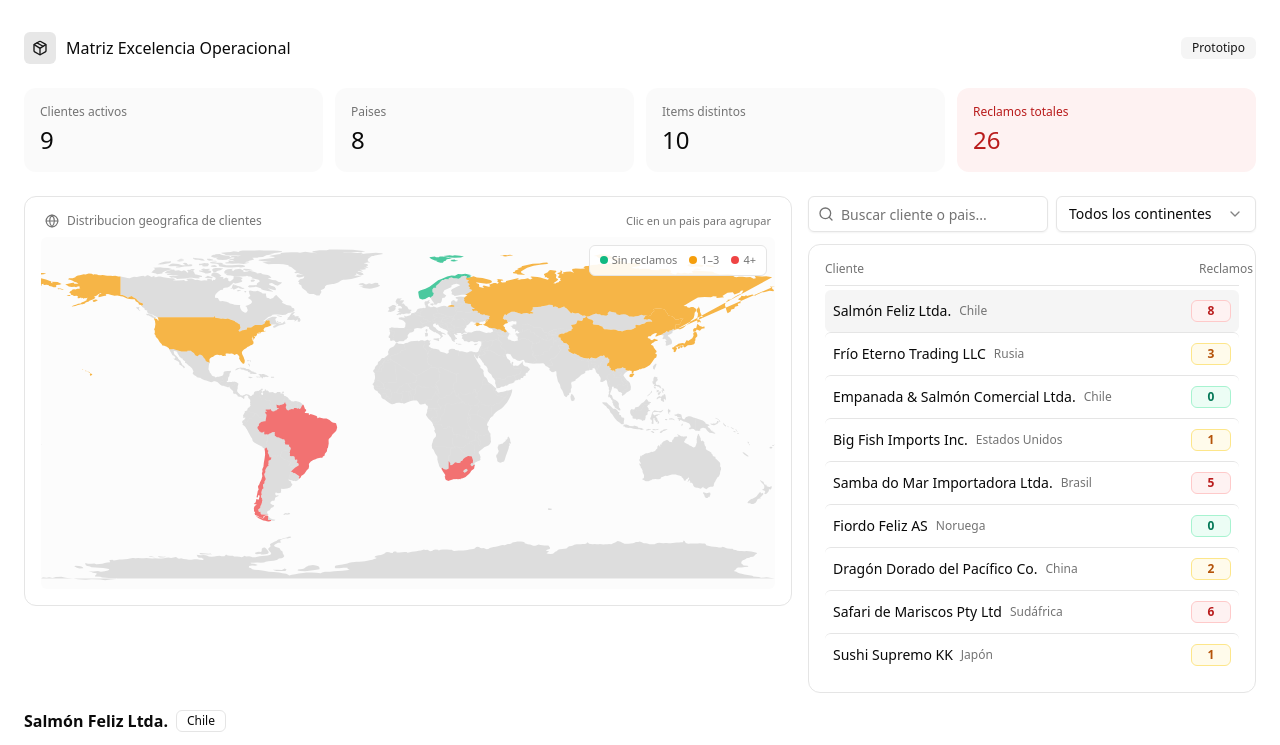
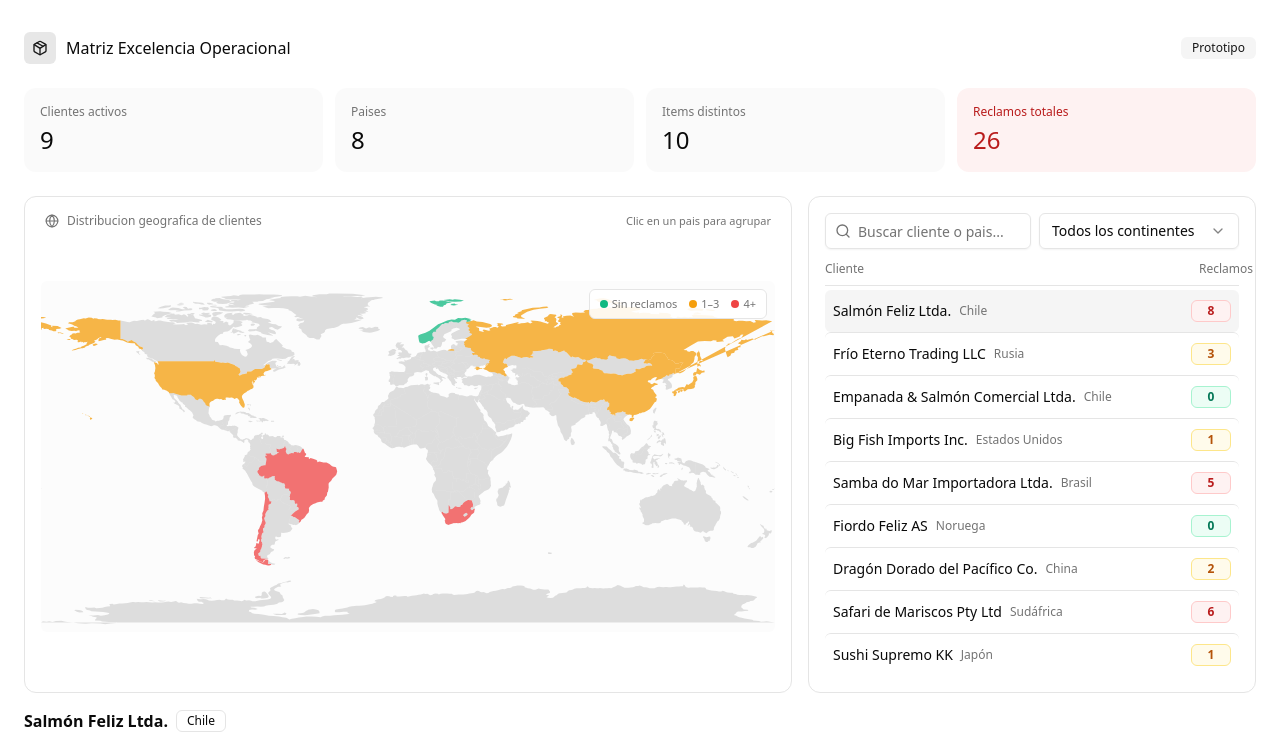
Before and after one commit to FranciscoSaldivia/Testing, a React (Vite) app in the folder matriz-excelencia-operacional/: page / in a window 1280 px wide. Shown: the top 745 px of the page. Built offline with nearby package versions, Linux system fonts and the light colour scheme.

Commit message:
Add files via upload

```diff
--- a/matriz-excelencia-operacional/src/App.tsx
+++ b/matriz-excelencia-operacional/src/App.tsx
@@ -51,14 +51,17 @@ export default function App() {
   }, [filteredClientes, selectedCliente]);
 
   const totalItems = useMemo(
-    () => clientsData.reduce((sum, cliente) => sum + cliente.items.length, 0),
-    [],
+    () => filteredClientes.reduce((sum, cliente) => sum + cliente.items.length, 0),
+    [filteredClientes],
   );
   const totalReclamos = useMemo(
-    () => clientsData.reduce((sum, cliente) => sum + cliente.reclamos.length, 0),
-    [],
+    () => filteredClientes.reduce((sum, cliente) => sum + cliente.reclamos.length, 0),
+    [filteredClientes],
   );
-  const totalPaises = useMemo(() => new Set(clientsData.map((c) => c.pais)).size, []);
+  const totalPaises = useMemo(
+    () => new Set(filteredClientes.map((c) => c.pais)).size,
+    [filteredClientes],
+  );
 
   function clearFilter() {
     setSelectedCountry(null);
@@ -91,15 +94,15 @@ export default function App() {
         </div>
 
         <StatsCards
-          totalClientes={clientsData.length}
+          totalClientes={filteredClientes.length}
           totalPaises={totalPaises}
           totalItems={totalItems}
           totalReclamos={totalReclamos}
         />
 
-        <div className="grid grid-cols-1 lg:grid-cols-[768px_minmax(0,1fr)] gap-4 items-start mb-4">
+        <div className="grid grid-cols-1 lg:grid-cols-[768px_minmax(0,1fr)] gap-4 mb-4">
           <Card className="shadow-none">
-            <CardContent className="p-4">
+            <CardContent className="p-4 h-full flex flex-col">
               <div className="flex items-center gap-2 px-1 pb-2 text-xs font-medium text-muted-foreground">
                 <Globe className="h-3.5 w-3.5" />
                 <span>Distribucion geografica de clientes</span>
@@ -107,16 +110,19 @@ export default function App() {
                   Clic en un pais para agrupar
                 </span>
               </div>
+              <div className="flex-1 flex items-center justify-center">
                 <WorldMap
                   selectedCountry={selectedCountry}
                   onSelectCountry={handleSelectCountry}
                   countryStats={countryStats}
                 />
+              </div>
             </CardContent>
           </Card>
 
-          <div className="space-y-3">
-            <div className="flex gap-2">
+          <Card className="shadow-none">
+            <CardContent className="p-4 h-full flex flex-col">
+              <div className="flex gap-2 mb-3">
                 <div className="relative flex-1">
                   <Search className="absolute left-2.5 top-1/2 -translate-y-1/2 h-4 w-4 text-muted-foreground" />
                   <Input
@@ -142,7 +148,7 @@ export default function App() {
               </div>
 
               {activeFilterLabel && (
-              <div className="flex items-center gap-2 text-sm">
+                <div className="flex items-center gap-2 mb-3 text-sm">
                   <span className="text-muted-foreground">Agrupado por:</span>
                   <Badge variant="outline" className="font-normal">
                     {activeFilterLabel}
@@ -157,13 +163,11 @@ export default function App() {
                 </div>
               )}
 
-            <Card className="shadow-none">
-              <CardContent className="p-4">
               <div className="flex items-center gap-2 pb-2 mb-1 border-b text-xs font-medium text-muted-foreground">
                 <span className="flex-1">Cliente</span>
                 <span className="w-10 text-center">Reclamos</span>
               </div>
-                <div className="max-h-[calc(100vh-24rem)] min-h-[180px] overflow-y-auto">
+              <div className="flex-1 min-h-[180px] overflow-y-auto">
                 <ClientList
                   clientes={filteredClientes}
                   selectedNombre={clienteSeleccionadoObj?.nombre ?? null}
@@ -173,7 +177,6 @@ export default function App() {
             </CardContent>
           </Card>
         </div>
-        </div>
 
         {clienteSeleccionadoObj && <ClientDetail cliente={clienteSeleccionadoObj} />}
       </div>
```
Lines whose indentation alone changed are shown as unchanged.
